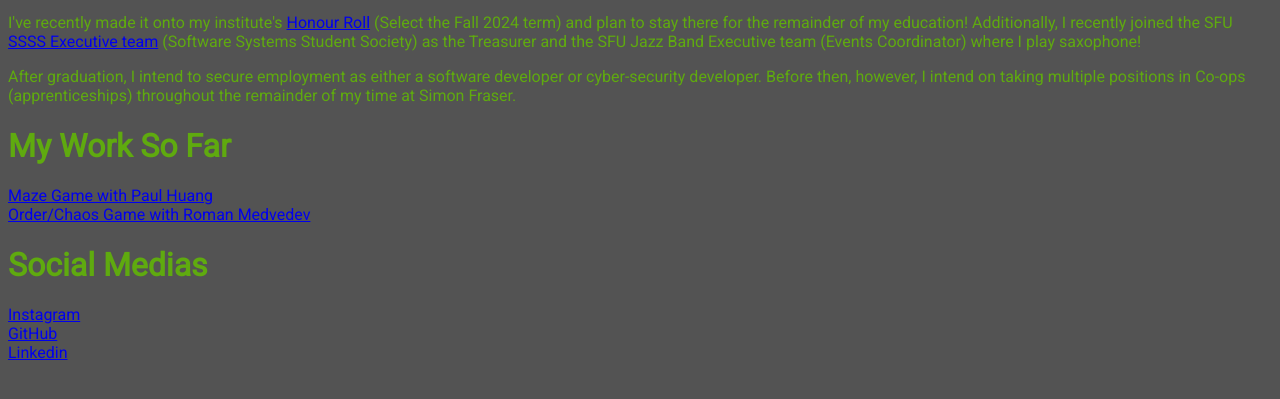
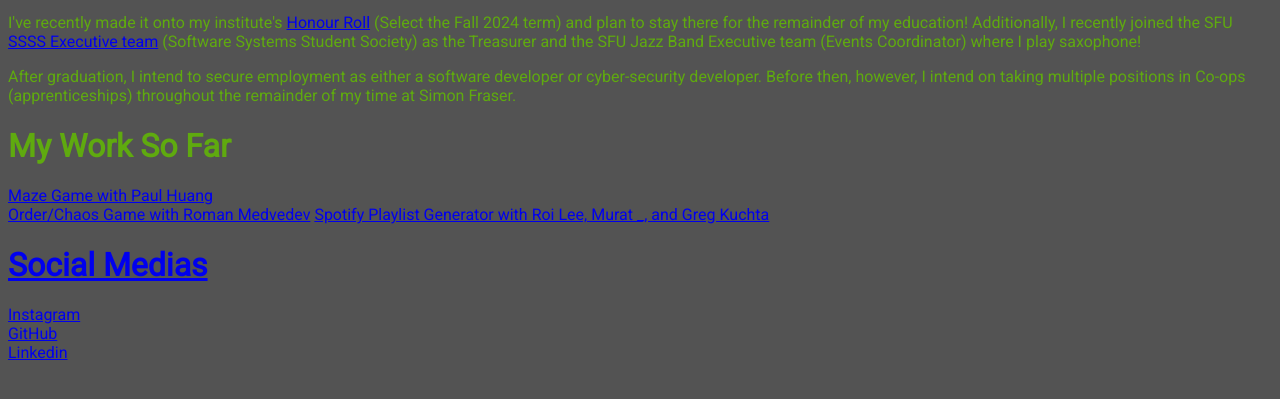
Before and after one commit to Carbonate1/Brandon-Chattha.github.io, a plain HTML site: page index.html in a window 1280 px wide. Shown: the part 175-574 px from the top of the page. Drawn offline with Linux system fonts and the light colour scheme.

Commit message:
Update index.html
Added Spotify Playlist Generator. MUST ADD MURAT'S LAST NAME

```diff
--- a/index.html
+++ b/index.html
@@ -24,6 +24,7 @@
     <a href="https://github.com/pppaaaaul/MazeGame.git">Maze Game with Paul Huang</a>
     <br>
     <a href="https://github.com/leromango/CMPT135-A5-OrderChaos.git">Order/Chaos Game with Roman Medvedev</a>
+    <a href="https://cmpt-276-fall-2024.github.io/project-22-vines/src/index.html">Spotify Playlist Generator with Roi Lee, Murat _, and Greg Kuchta
     <h1>Social Medias</h1>
     <a href="https://www.instagram.com/let_me_use_this_name05/">Instagram</a>
     <br>
```
